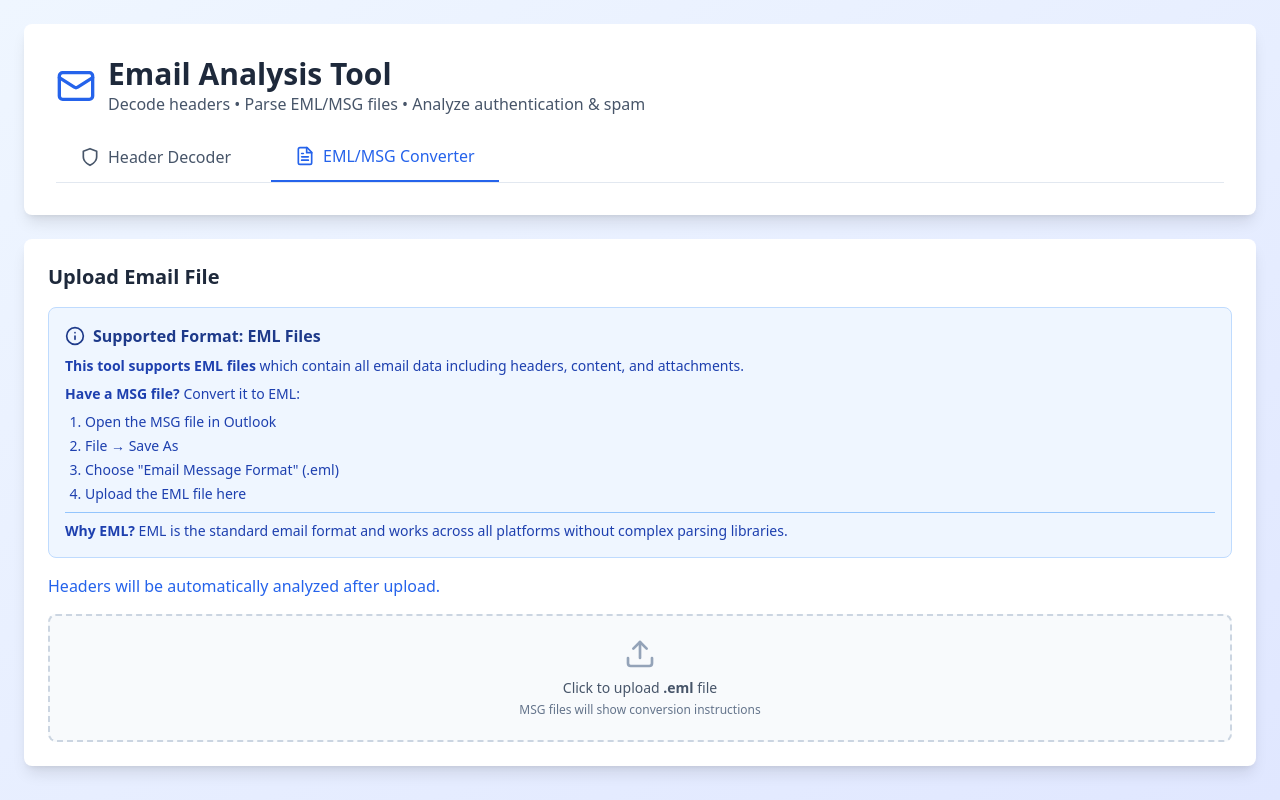
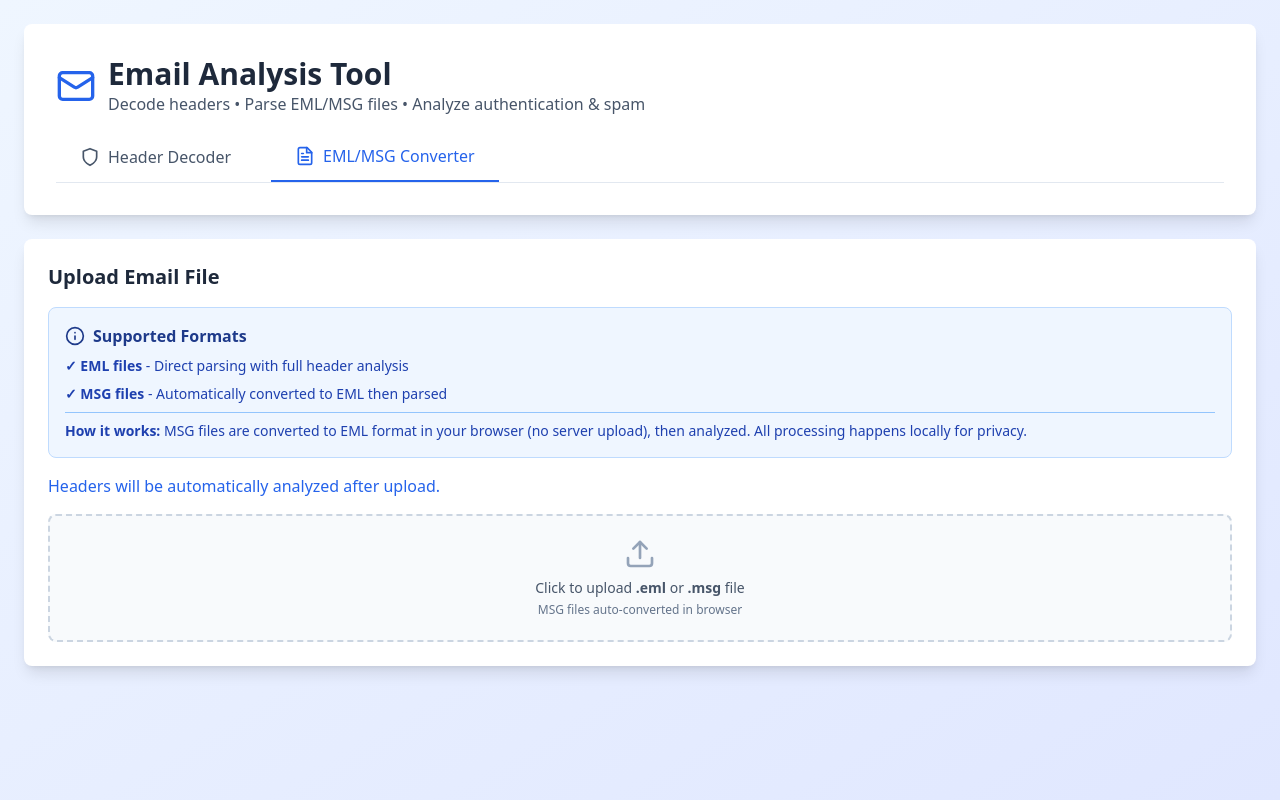
Before and after one commit to SethBodine/EmailReader, a React (Vite) app: page / in a window 1280 px wide. Both pictures are taken after a click on the button "EML/MSG Converter". Built offline with nearby package versions, Linux system fonts and the light colour scheme.

Commit message:
Update App.jsx

```diff
--- a/src/App.jsx
+++ b/src/App.jsx
@@ -922,19 +922,13 @@ const EmailAnalyzer = () => {
               <div className="mb-4 p-4 bg-blue-50 border border-blue-200 rounded-lg">
                 <h3 className="font-semibold text-blue-900 mb-2 flex items-center gap-2">
                   <Info className="w-5 h-5" />
-                  Supported Format: EML Files
+                  Supported Formats
                 </h3>
                 <div className="text-sm text-blue-800 space-y-2">
-                  <p><strong>This tool supports EML files</strong> which contain all email data including headers, content, and attachments.</p>
-                  <p><strong>Have a MSG file?</strong> Convert it to EML:</p>
-                  <ol className="list-decimal ml-5 mt-2 space-y-1">
-                    <li>Open the MSG file in Outlook</li>
-                    <li>File → Save As</li>
-                    <li>Choose "Email Message Format" (.eml)</li>
-                    <li>Upload the EML file here</li>
-                  </ol>
+                  <p><strong>✓ EML files</strong> - Direct parsing with full header analysis</p>
+                  <p><strong>✓ MSG files</strong> - Automatically converted to EML then parsed</p>
                   <p className="pt-2 border-t border-blue-300 mt-2">
-                    <strong>Why EML?</strong> EML is the standard email format and works across all platforms without complex parsing libraries.
+                    <strong>How it works:</strong> MSG files are converted to EML format in your browser (no server upload), then analyzed. All processing happens locally for privacy.
                   </p>
                 </div>
               </div>
@@ -947,10 +941,10 @@ const EmailAnalyzer = () => {
                     <div className="text-center">
                       <Upload className="w-8 h-8 text-slate-400 mx-auto mb-2" />
                       <p className="text-sm text-slate-600">
-                        Click to upload <strong>.eml</strong> file
+                        Click to upload <strong>.eml</strong> or <strong>.msg</strong> file
                       </p>
                       <p className="text-xs text-slate-500 mt-1">
-                        MSG files will show conversion instructions
+                        MSG files auto-converted in browser
                       </p>
                       {file && <p className="text-xs text-blue-600 mt-2">{file.name}</p>}
                     </div>
@@ -978,9 +972,13 @@ const EmailAnalyzer = () => {
                 <div className="bg-white rounded-lg shadow-lg p-4">
                   <div className="flex items-center gap-2">
                     <span className="px-3 py-1 bg-blue-100 text-blue-800 rounded-full text-sm font-medium">
-                      {parsedEmail.type.toUpperCase()} File
+                      {parsedEmail.type.toUpperCase()}
                     </span>
-                    <span className="text-slate-600 text-sm">Successfully parsed - headers analyzed automatically</span>
+                    <span className="text-slate-600 text-sm">
+                      {parsedEmail.type.includes('converted')
+                        ? 'MSG file converted to EML and parsed - headers analyzed automatically'
+                        : 'Successfully parsed - headers analyzed automatically'}
+                    </span>
                   </div>
                 </div>
 
```
